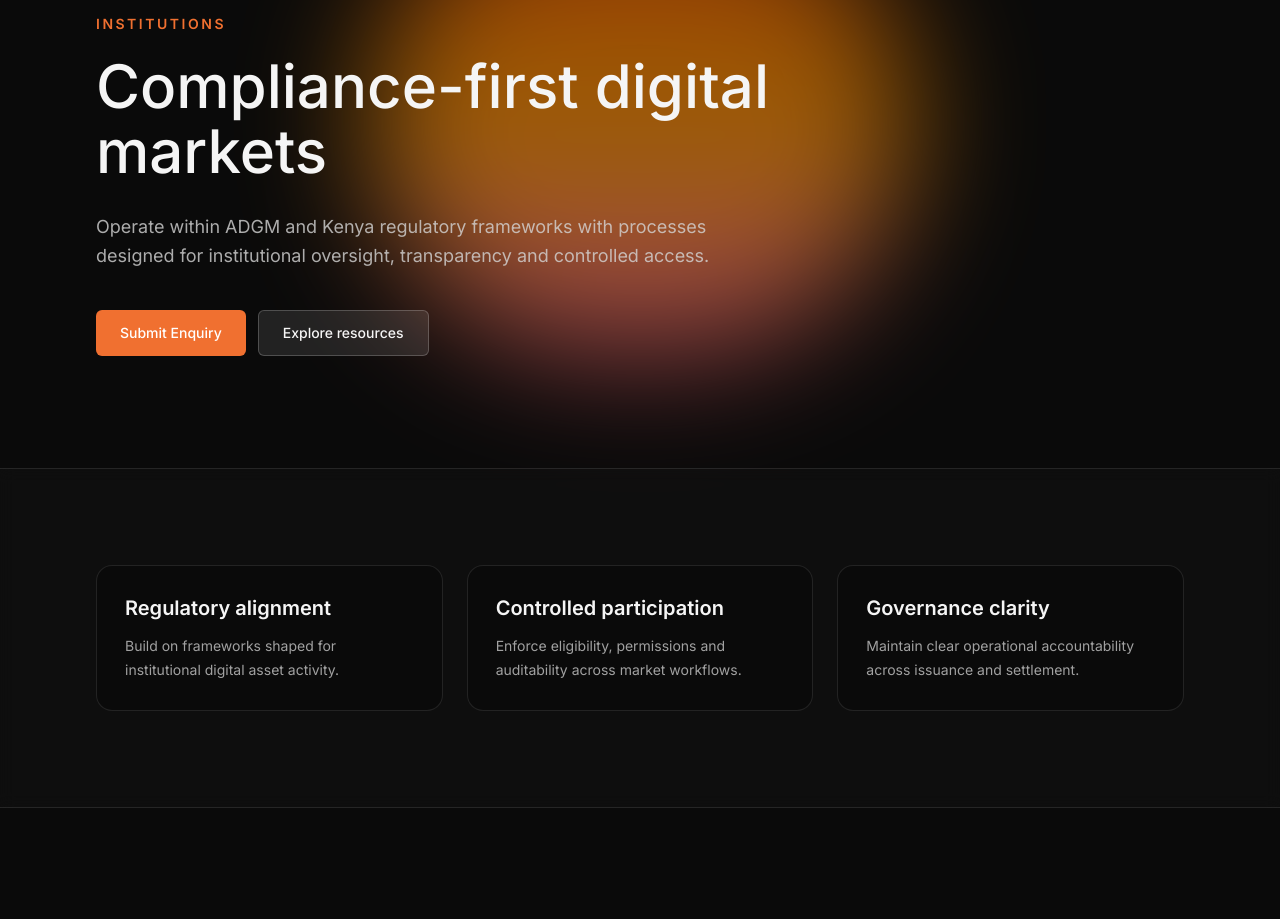
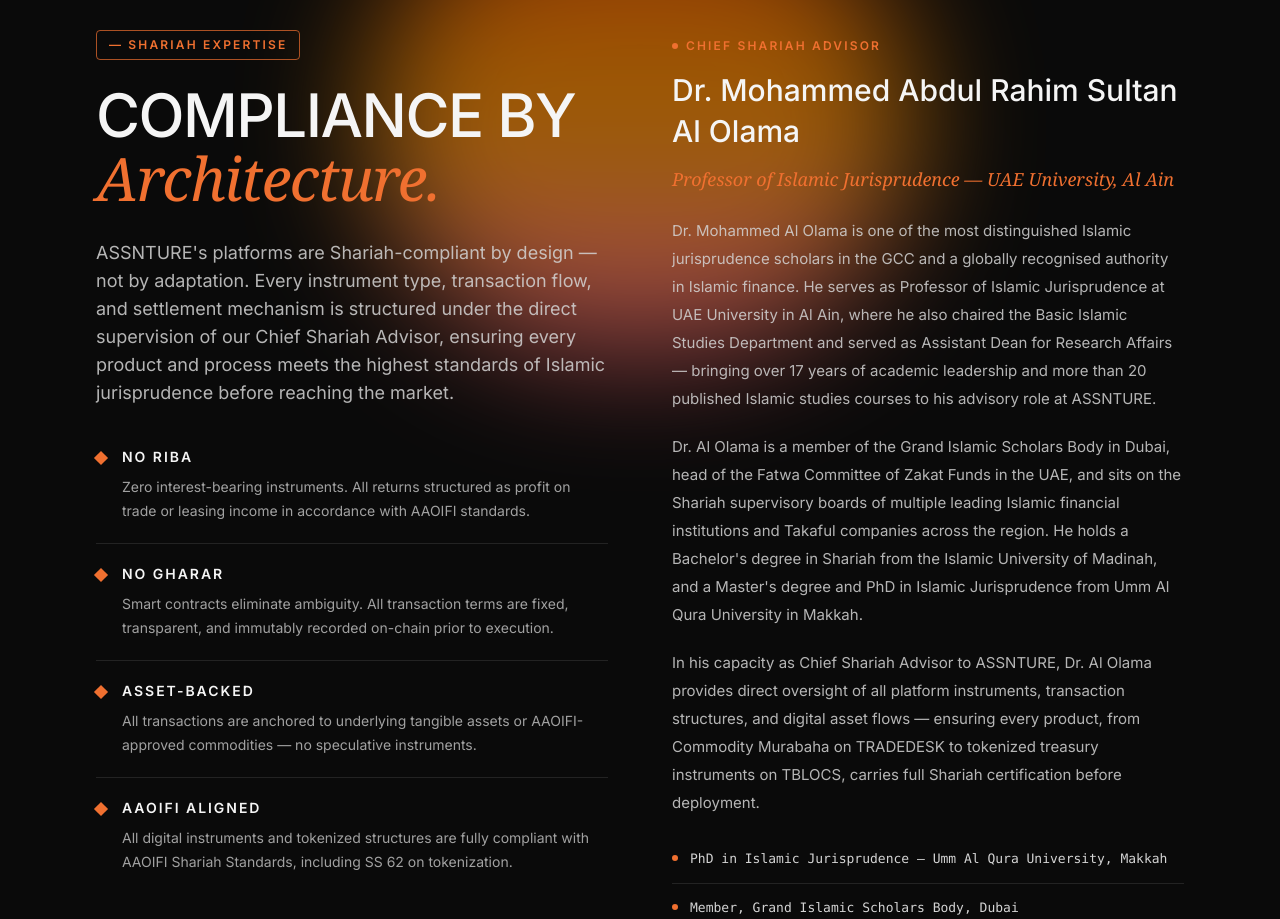
Before and after one commit to syed-saim/assnture, a React (Vite) app: page /institutions/compliance in a window 1280 px wide. Shown: the part 160-1079 px from the top of the page. Built offline with nearby package versions, Linux system fonts and the light colour scheme.

Commit message:
multiple change

```diff
--- a/src/App.tsx
+++ b/src/App.tsx
@@ -6,6 +6,7 @@
 import { HomePage } from './components/HomePage'
 import { ResourcesPage } from './components/ResourcesPage'
 import { SegmentPage } from './components/SegmentPage'
+import { CompliancePage } from './components/CompliancePage'
 import { ScrollToTop } from './components/ScrollToTop'
 import {
   AboutPage,
@@ -68,10 +69,7 @@
               path="/institutions/infrastructure"
               element={<SegmentRoute path="/institutions/infrastructure" />}
             />
-            <Route
-              path="/institutions/compliance"
-              element={<SegmentRoute path="/institutions/compliance" />}
-            />
+            <Route path="/institutions/compliance" element={<CompliancePage />} />
             <Route path="*" element={<Navigate to="/" replace />} />
           </Routes>
         </main>
--- /dev/null
+++ b/src/components/CompliancePage.tsx
@@ -0,0 +1,152 @@
+import { motion } from 'framer-motion'
+import { ContactSection } from './ContactSection'
+
+const principles = [
+  {
+    title: 'No Riba',
+    text: 'Zero interest-bearing instruments. All returns structured as profit on trade or leasing income in accordance with AAOIFI standards.',
+  },
+  {
+    title: 'No Gharar',
+    text: 'Smart contracts eliminate ambiguity. All transaction terms are fixed, transparent, and immutably recorded on-chain prior to execution.',
+  },
+  {
+    title: 'Asset-Backed',
+    text: 'All transactions are anchored to underlying tangible assets or AAOIFI-approved commodities — no speculative instruments.',
+  },
+  {
+    title: 'AAOIFI Aligned',
+    text: 'All digital instruments and tokenized structures are fully compliant with AAOIFI Shariah Standards, including SS 62 on tokenization.',
+  },
+]
+
+const credentials = [
+  'PhD in Islamic Jurisprudence — Umm Al Qura University, Makkah',
+  'Member, Grand Islamic Scholars Body, Dubai',
+  'Head, Fatwa Committee of Zakat Funds, UAE',
+  'Shariah Board Member — multiple GCC Islamic financial institutions',
+  'Professor of Islamic Jurisprudence — UAE University, Al Ain',
+  'Author of multiple published works on modern Islamic finance',
+]
+
+function DiamondIcon() {
+  return (
+    <span
+      aria-hidden="true"
+      className="mt-1.5 inline-block h-2.5 w-2.5 shrink-0 rotate-45 bg-assnture"
+    />
+  )
+}
+
+export function CompliancePage() {
+  return (
+    <div className="relative z-10">
+      <section className="border-b border-zinc-200/70 py-16 sm:py-20 lg:py-28 dark:border-white/10">
+        <div className="mx-auto grid max-w-6xl gap-12 px-4 sm:px-6 lg:grid-cols-2 lg:gap-16 lg:px-8">
+          <motion.div
+            initial={{ opacity: 0, y: 16 }}
+            animate={{ opacity: 1, y: 0 }}
+            transition={{ duration: 0.5 }}
+          >
+            <div className="mb-6 inline-flex items-center rounded border border-assnture/70 px-3 py-1.5">
+              <p className="text-xs font-semibold tracking-[0.18em] text-assnture uppercase">
+                — Shariah Expertise
+              </p>
+            </div>
+
+            <h1 className="text-4xl leading-[1.05] font-medium tracking-tight text-gray-900 sm:text-5xl lg:text-6xl dark:text-neutral-100">
+              COMPLIANCE BY{' '}
+              <span className="font-serif font-normal text-assnture italic">
+                Architecture.
+              </span>
+            </h1>
+
+            <p className="mt-7 text-base leading-7 text-gray-600 sm:text-lg dark:text-neutral-300/85">
+              ASSNTURE&apos;s platforms are Shariah-compliant by design — not by
+              adaptation. Every instrument type, transaction flow, and settlement
+              mechanism is structured under the direct supervision of our Chief
+              Shariah Advisor, ensuring every product and process meets the
+              highest standards of Islamic jurisprudence before reaching the
+              market.
+            </p>
+
+            <ul className="mt-10 divide-y divide-zinc-200/80 dark:divide-white/10">
+              {principles.map((item) => (
+                <li key={item.title} className="flex gap-4 py-5 first:pt-0 last:pb-0">
+                  <DiamondIcon />
+                  <div>
+                    <p className="text-sm font-semibold tracking-[0.14em] text-gray-900 uppercase dark:text-neutral-100">
+                      {item.title}
+                    </p>
+                    <p className="mt-2 text-sm leading-6 text-gray-600 dark:text-neutral-400">
+                      {item.text}
+                    </p>
+                  </div>
+                </li>
+              ))}
+            </ul>
+          </motion.div>
+
+          <motion.div
+            className="lg:pt-2"
+            initial={{ opacity: 0, y: 16 }}
+            animate={{ opacity: 1, y: 0 }}
+            transition={{ duration: 0.5, delay: 0.08 }}
+          >
+            <p className="mb-4 flex items-center gap-2 text-xs font-semibold tracking-[0.18em] text-assnture uppercase">
+              <span className="inline-block h-1.5 w-1.5 rounded-full bg-assnture" />
+              Chief Shariah Advisor
+            </p>
+
+            <h2 className="text-2xl leading-snug font-medium text-gray-900 sm:text-3xl dark:text-neutral-100">
+              Dr. Mohammed Abdul Rahim Sultan Al Olama
+            </h2>
+            <p className="mt-3 font-serif text-base text-assnture italic sm:text-lg">
+              Professor of Islamic Jurisprudence — UAE University, Al Ain
+            </p>
+
+            <div className="mt-6 space-y-5 text-sm leading-7 text-gray-600 sm:text-[15px] dark:text-neutral-300/85">
+              <p>
+                Dr. Mohammed Al Olama is one of the most distinguished Islamic
+                jurisprudence scholars in the GCC and a globally recognised
+                authority in Islamic finance. He serves as Professor of Islamic
+                Jurisprudence at UAE University in Al Ain, where he also chaired
+                the Basic Islamic Studies Department and served as Assistant Dean
+                for Research Affairs — bringing over 17 years of academic
+                leadership and more than 20 published Islamic studies courses to
+                his advisory role at ASSNTURE.
+              </p>
+              <p>
+                Dr. Al Olama is a member of the Grand Islamic Scholars Body in
+                Dubai, head of the Fatwa Committee of Zakat Funds in the UAE, and
+                sits on the Shariah supervisory boards of multiple leading Islamic
+                financial institutions and Takaful companies across the region. He
+                holds a Bachelor&apos;s degree in Shariah from the Islamic
+                University of Madinah, and a Master&apos;s degree and PhD in
+                Islamic Jurisprudence from Umm Al Qura University in Makkah.
+              </p>
+              <p>
+                In his capacity as Chief Shariah Advisor to ASSNTURE, Dr. Al Olama
+                provides direct oversight of all platform instruments, transaction
+                structures, and digital asset flows — ensuring every product, from
+                Commodity Murabaha on TRADEDESK to tokenized treasury instruments
+                on TBLOCS, carries full Shariah certification before deployment.
+              </p>
+            </div>
+
+            <ul className="mt-8 divide-y divide-zinc-200/80 font-mono text-xs leading-5 text-gray-700 sm:text-[13px] dark:divide-white/10 dark:text-neutral-300">
+              {credentials.map((item) => (
+                <li key={item} className="flex gap-3 py-3.5 first:pt-0 last:pb-0">
+                  <span className="mt-1.5 inline-block h-1.5 w-1.5 shrink-0 rounded-full bg-assnture" />
+                  <span>{item}</span>
+                </li>
+              ))}
+            </ul>
+          </motion.div>
+        </div>
+      </section>
+
+      <ContactSection />
+    </div>
+  )
+}
--- a/src/data/navigation.ts
+++ b/src/data/navigation.ts
@@ -93,7 +93,7 @@
       {
         label: 'Compliance',
         href: '/institutions/compliance',
-        description: 'Regulatory alignment across ADGM and Kenya frameworks',
+        description: 'Shariah-compliant architecture and AAOIFI-aligned standards',
       },
     ],
   },
```
